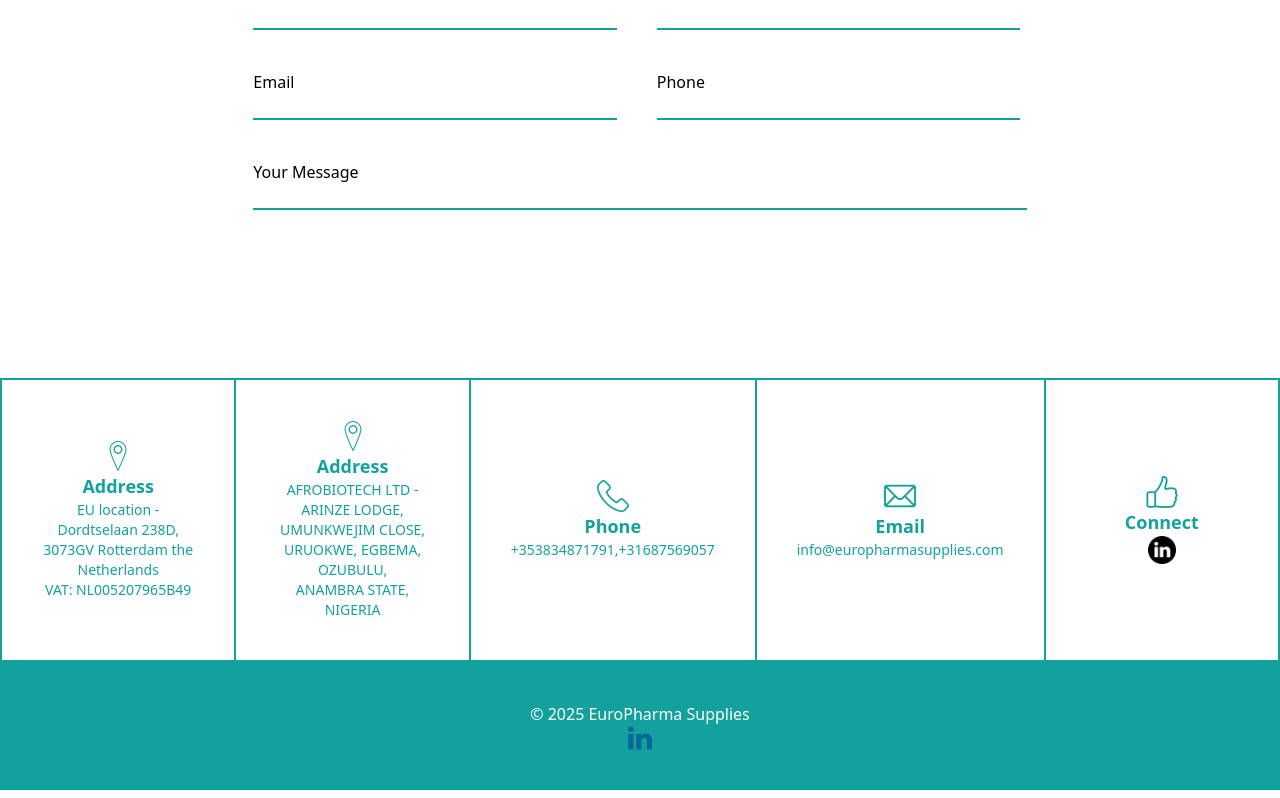
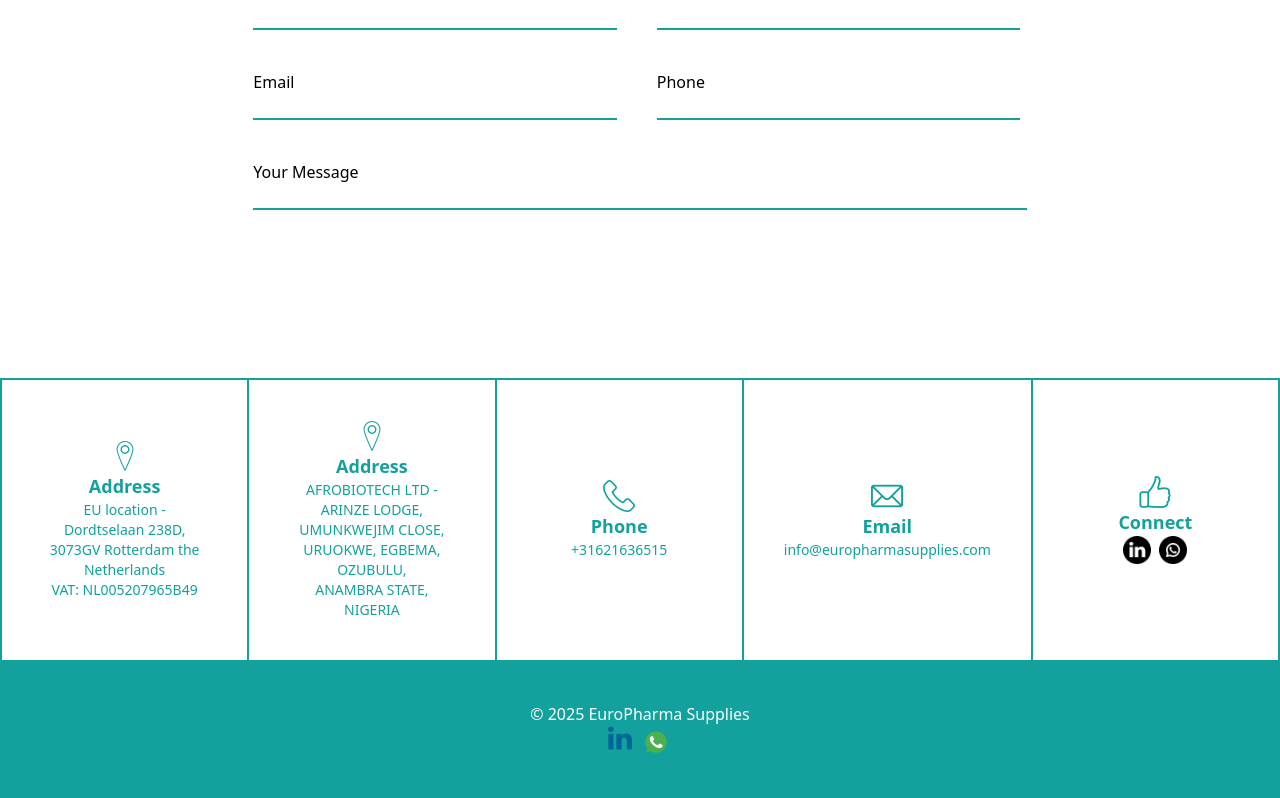
Before and after one commit to junioruche49/europharmasupplies, a Next.js app: page /contact in a window 1280 px wide. Shown: the part 778-1576 px from the top of the page. Built offline with nearby package versions, Linux system fonts and the light colour scheme; what @ant-design/nextjs-registry would draw is missing.

Commit message:
new changes

```diff
--- a/app/contact/page.js
+++ b/app/contact/page.js
@@ -4,6 +4,7 @@ import pin from "../../assets/img/pin.png";
 import mail from "../../assets/img/mail.png";
 import telephone from "../../assets/img/telephone.png";
 import linkedin_2 from "../../assets/img/linkedin_2.png";
+import whatsapp from "../../assets/img/whatsapp.png";
 import Image from "next/image";
 import Link from "next/link";
 
@@ -76,9 +77,7 @@ function Contact(props) {
         >
           <Image src={telephone} alt="telephone" className="w-8" />
           <h2 className="font-semibold text-lg text-[#12a19d]">Phone</h2>
-          <p className="text-sm text-[#12a19d] text-center">
-            +353834871791,+31687569057
-          </p>
+          <p className="text-sm text-[#12a19d] text-center">+31621636515</p>
         </div>
         <div
           className="flex flex-col flex-1 w-[25] justify-center items-center border-2 border-t-0
@@ -97,12 +96,15 @@ function Contact(props) {
         >
           <Image src={like} alt="like" className="w-8" />
           <h2 className="font-semibold text-lg text-[#12a19d]">Connect</h2>
-          <div className="flex flex-row">
+          <div className="flex flex-row gap-2">
             <Link
               href={"https://www.linkedin.com/company/europharma-supplies/"}
               target="_"
             >
               <Image src={linkedin_2} alt="linkedin_1" className="w-7" />
+            </Link>
+            <Link href={"https://wa.me/+31621636515"} target="_">
+              <Image src={whatsapp} alt="whatsapp" className="w-7" />
             </Link>
           </div>
         </div>
--- a/app/page.js
+++ b/app/page.js
@@ -155,24 +155,22 @@ export default function Home() {
         <div className="w-full bg-[#12a19d] pb-10 flex flex-row">
           <div className="w-full px-5 flex flex-col items-center ">
             <div className="w-[70%] text-white">
-              <h2 className="font-bold text-2xl py-10 text-white mt-10">
-                Our Business Objectives
+              <h2 className="font-bold text-2xl py-10 pb-0 text-white mt-10">
+                Business Model
               </h2>
+              <p className="pb-10 font-medium text-lg">
+                EuroPharma Supplies operates on a dual business
+              </p>
               <ol className="list-disc ml-10">
                 <li className="mb-6 font-medium text-lg">
-                  Establish EuroPharma Supplies as a trusted supplier of
-                  pharmaceutical products in the Netherlands within the first
-                  year.
+                  Firstly, the company sells pharmaceutical products directly to
+                  healthcare providers, pharmacies, and other businesses in need
+                  of medical supplies.
                 </li>
                 <li className="mb-6 font-medium text-lg">
-                  Establish EuroPharma Supplies as a trusted supplier of
-                  pharmaceutical products in the Netherlands within the first
-                  year.
-                </li>
-                <li className="mb-6 font-medium text-lg">
-                  Establish EuroPharma Supplies as a trusted supplier of
-                  pharmaceutical products in the Netherlands within the first
-                  year.
+                  Secondly, EuroPharma acts as a middleman, facilitating
+                  seamless transactions between pharmaceutical companies and
+                  commercial enterprises.
                 </li>
               </ol>
             </div>
--- a/components/Footer/Footer.jsx
+++ b/components/Footer/Footer.jsx
@@ -1,5 +1,6 @@
 import React from "react";
 import linkedin_1 from "../../assets/img/linkedin_1.png";
+import whatsapp_1 from "../../assets/img/whatsapp_1.png";
 import Link from "next/link";
 import Image from "next/image";
 
@@ -7,12 +8,15 @@ function Footer(props) {
   return (
     <footer className="w-full bg-[#12a19d] mt-24 p-10 flex flex-col text-white items-center justify-center">
       <p>&copy; {new Date().getFullYear()} EuroPharma Supplies</p>
-      <div className="flex flex-row ">
+      <div className="flex flex-row gap-2">
         <Link
           href={"https://www.linkedin.com/company/europharma-supplies/"}
           target="_"
         >
           <Image src={linkedin_1} alt="linkedin_1" className="w-6" />
+        </Link>
+        <Link href={"https://wa.me/+31621636515"} target="_">
+          <Image src={whatsapp_1} alt="whatsapp_1" className="w-8" />
         </Link>
       </div>
     </footer>
```
Also changed, not shown: assets/img/whatsapp.png (added), assets/img/whatsapp_1.png (added).
